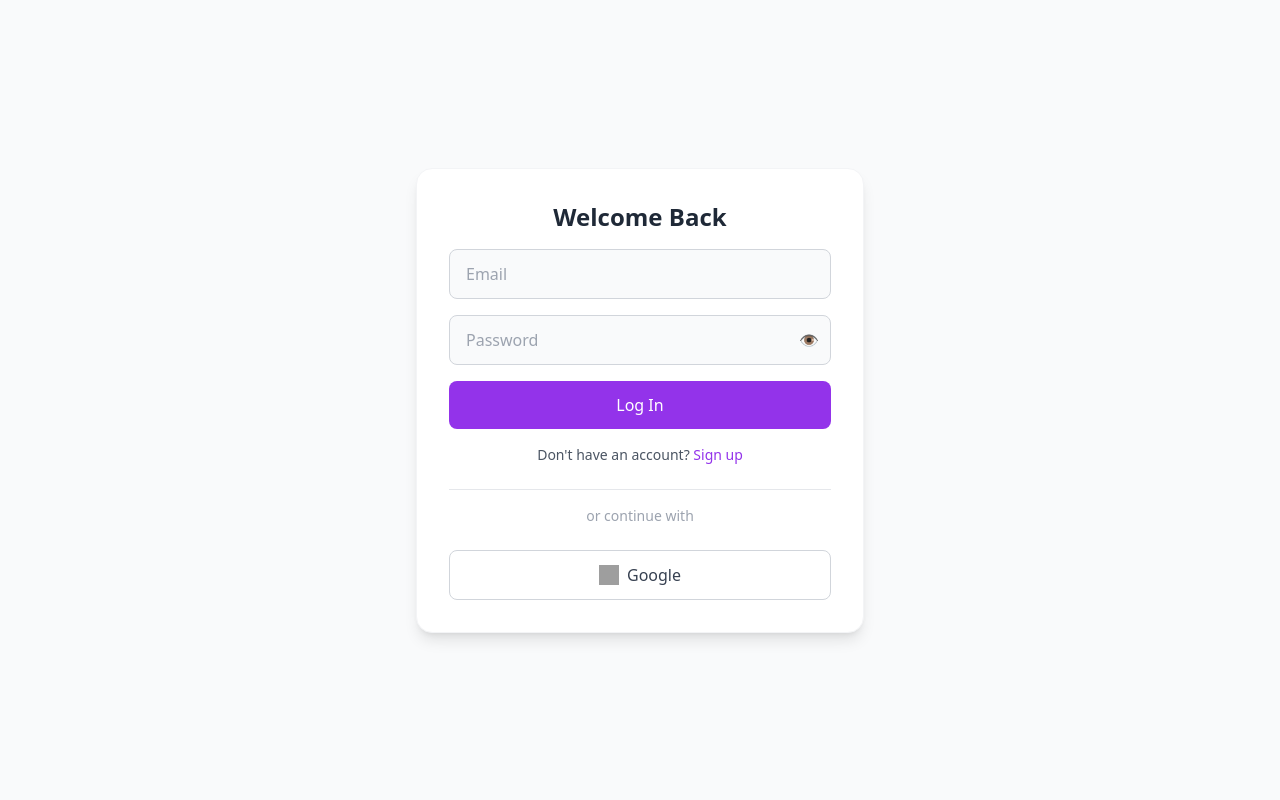
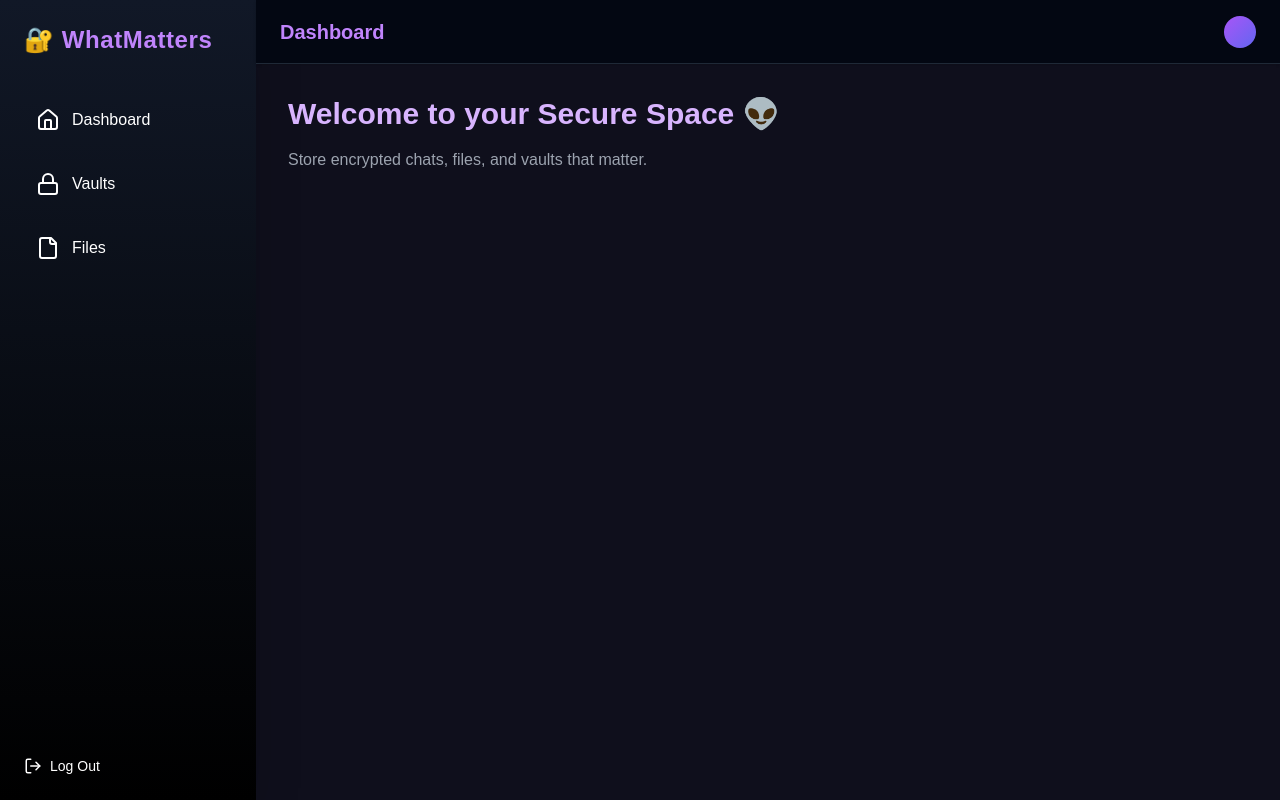
Before and after one commit to blisssr77/what-matters-to-us-project, a React (Vite) app: page /dashboard in a window 1280 px wide. Before the commit this address led to /. Built offline with nearby package versions, Linux system fonts and the light colour scheme; no server answers; grey boxes are pictures that could not be loaded.

Commit message:
initial update on Dashboard

```diff
--- a/package.json
+++ b/package.json
@@ -10,7 +10,10 @@
     "preview": "vite preview"
   },
   "dependencies": {
+    "@fontsource/urbanist": "^5.2.6",
     "@supabase/supabase-js": "^2.50.2",
+    "framer-motion": "^12.22.0",
+    "lucide-react": "^0.525.0",
     "react": "^19.1.0",
     "react-dom": "^19.1.0",
     "react-router-dom": "^7.6.3"
--- /dev/null
+++ b/src/components/Layout/Sidebar.jsx
@@ -0,0 +1,60 @@
+import { motion } from "framer-motion";
+import { Home, Lock, File, LogOut } from "lucide-react";
+import { useNavigate } from "react-router-dom";
+
+export default function Sidebar() {
+  const navigate = useNavigate();
+
+  const navItems = [
+    { name: "Dashboard", icon: <Home />, route: "/dashboard" },
+    { name: "Vaults", icon: <Lock />, route: "/vaults" },
+    { name: "Files", icon: <File />, route: "/files" },
+  ];
+
+  return (
+    <motion.aside
+      initial={{ x: -100, opacity: 0 }}
+      animate={{ x: 0, opacity: 1 }}
+      transition={{ duration: 0.5 }}
+      className="w-64 h-screen bg-gradient-to-b from-gray-900 to-black p-6 text-white flex flex-col justify-between shadow-2xl"
+    >
+      <div>
+        <h1 className="text-2xl font-bold mb-10 tracking-wide text-purple-400">
+          🔐 WhatMatters
+        </h1>
+        <ul className="space-y-4">
+          {navItems.map((item) => (
+            <motion.li
+              key={item.name}
+              whileHover={{
+                scale: 1.05,
+                boxShadow: "0 0 10px rgba(128, 90, 213, 0.6)",
+              }}
+              className="flex items-center gap-3 p-3 hover:bg-gray-800 rounded cursor-pointer transition"
+              onClick={() => navigate(item.route)}
+            >
+              {item.icon}
+              <span>{item.name}</span>
+            </motion.li>
+          ))}
+        </ul>
+      </div>
+
+      <motion.button
+        whileHover={{
+          scale: 1.05,
+          color: "#f87171",
+          boxShadow: "0 0 10px rgba(239, 68, 68, 0.4)",
+        }}
+        onClick={async () => {
+          await supabase.auth.signOut();
+          navigate("/");
+        }}
+        className="flex items-center gap-2 text-sm hover:text-red-400 transition"
+      >
+        <LogOut size={18} />
+        Log Out
+      </motion.button>
+    </motion.aside>
+  );
+}
--- /dev/null
+++ b/src/components/Layout/Topbar.jsx
@@ -0,0 +1,15 @@
+import { motion } from "framer-motion";
+
+export default function Topbar() {
+  return (
+    <motion.header
+      initial={{ y: -40, opacity: 0 }}
+      animate={{ y: 0, opacity: 1 }}
+      transition={{ delay: 0.3, duration: 0.4 }}
+      className="w-full h-16 px-6 flex items-center justify-between bg-gray-950 border-b border-gray-800 text-white shadow"
+    >
+      <h2 className="text-xl font-semibold text-purple-400">Dashboard</h2>
+      <div className="w-8 h-8 rounded-full bg-gradient-to-br from-purple-500 to-indigo-500"></div>
+    </motion.header>
+  );
+}
--- a/src/index.css
+++ b/src/index.css
@@ -1,3 +1,10 @@
 @tailwind base;
 @tailwind components;
 @tailwind utilities;
+
+@import "@fontsource/urbanist";
+body {
+  font-family: 'Urbanist', sans-serif;
+  background-color: #0f0f1c;
+  color: #e0e0f0;
+}
--- a/src/pages/Dashboard.jsx
+++ b/src/pages/Dashboard.jsx
@@ -1,33 +1,28 @@
-import { useEffect, useState } from "react";
-import { useNavigate } from "react-router-dom";
-import { supabase } from "../lib/supabaseClient";
+// src/pages/Dashboard.jsx
+import Sidebar from "../components/Layout/Sidebar";
+import Topbar from "../components/Layout/Topbar";
+import { motion } from "framer-motion";
 
 export default function Dashboard() {
-  const [loading, setLoading] = useState(true);
-  const navigate = useNavigate();
-
-  useEffect(() => {
-    const checkSession = async () => {
-      const {
-        data: { session },
-      } = await supabase.auth.getSession();
-
-      if (!session) {
-        navigate("/");
-      } else {
-        setLoading(false);
-      }
-    };
-
-    checkSession();
-  }, [navigate]);
-
-  if (loading) return <div className="text-center mt-10">Loading Dashboard...</div>;
-
   return (
-    <div className="p-6">
-      <h1 className="text-2xl font-bold text-gray-800">🚀 Dashboard</h1>
-      <p className="text-gray-600 mt-2">Welcome to your secure space.</p>
+    <div className="flex min-h-screen bg-[#0f0f1c] text-white">
+      <Sidebar />
+      <div className="flex flex-col flex-grow">
+        <Topbar />
+        <motion.main
+          className="flex-grow p-8"
+          initial={{ opacity: 0, y: 20 }}
+          animate={{ opacity: 1, y: 0 }}
+          transition={{ delay: 0.5 }}
+        >
+          <h1 className="text-3xl font-bold mb-4 text-purple-300">
+            Welcome to your Secure Space 👽
+          </h1>
+          <p className="text-gray-400">
+            Store encrypted chats, files, and vaults that matter.
+          </p>
+        </motion.main>
+      </div>
     </div>
   );
 }
```
Also changed, not shown: src/App.jsx (+1 -8 lines), 1 other file (tests, documents, lock files or other folders).
